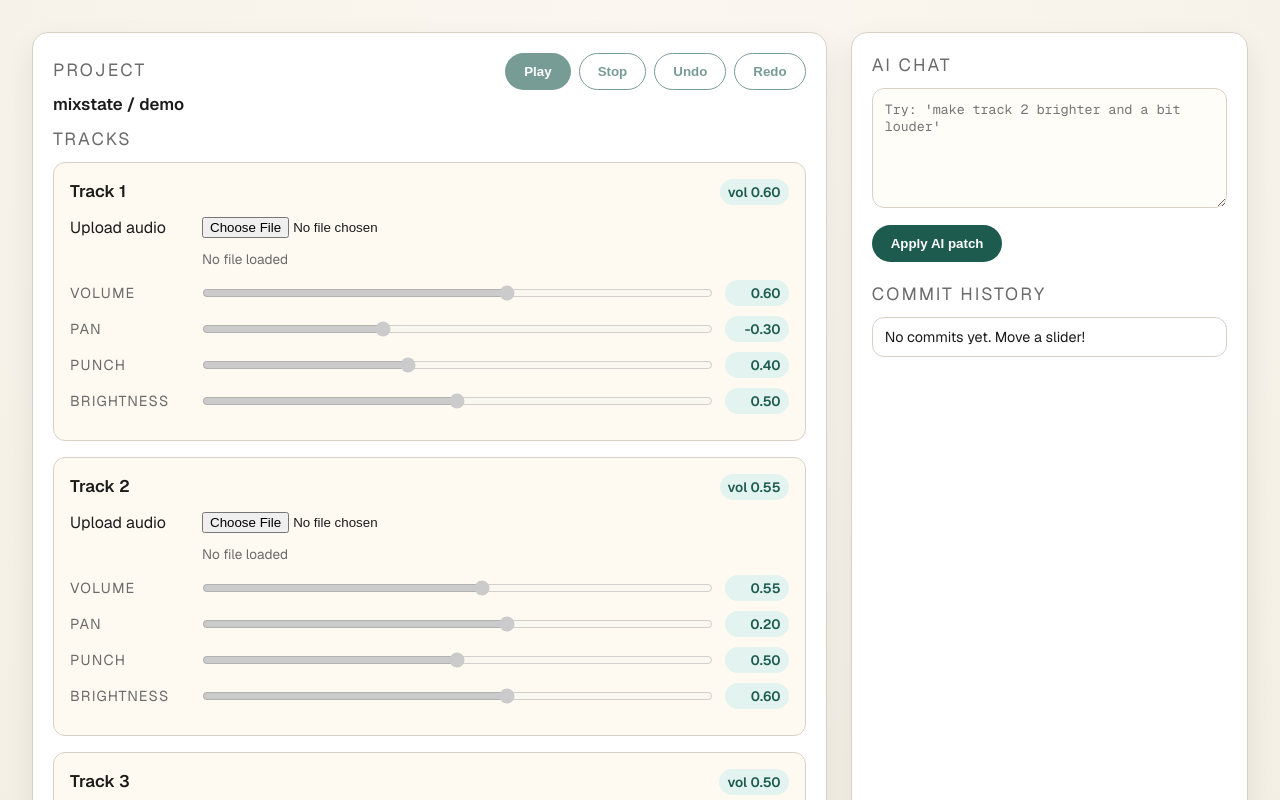
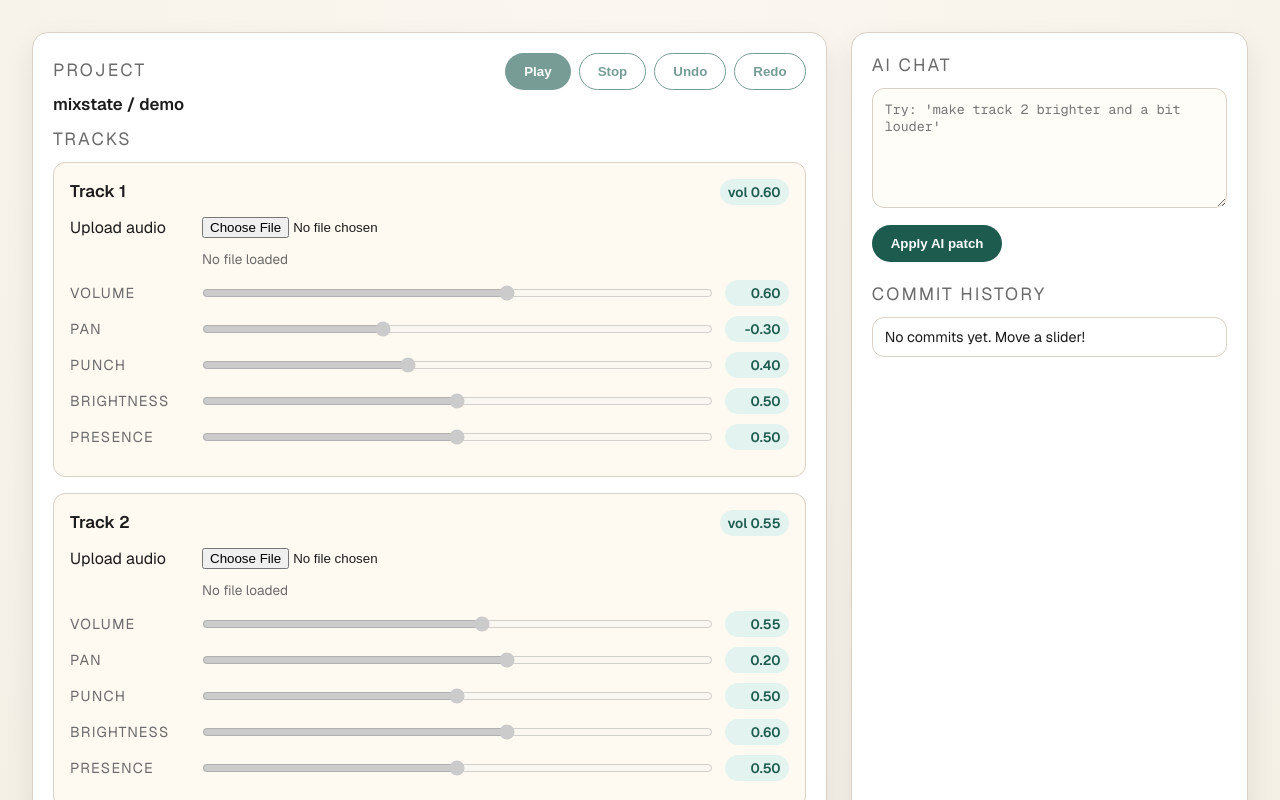
Before and after one commit to yiweihsu/mix-flow, a Next.js app: page /project/demo in a window 1280 px wide. Shown: the top 800 px of the page. Built offline with nearby package versions, Linux system fonts and the light colour scheme.

Commit message:
feat: expose presence parameter in track UI

```diff
--- a/src/app/project/[id]/page.tsx
+++ b/src/app/project/[id]/page.tsx
@@ -329,9 +329,12 @@ export default function ProjectPage({ params }: { params: Promise<{ id: string }
               ["pan", -1, 1, 0.01],
               ["punch", 0, 1, 0.01],
               ["brightness", 0, 1, 0.01],
+              ["presence", 0, 1, 0.01],
             ] as const).map(([key, min, max, step]) => (
               <div className="slider-row" key={`${index}-${key}`}>
-                <label htmlFor={`track-${index}-${key}`}>{key}</label>
+                <label htmlFor={`track-${index}-${key}`}>
+                  {key === "presence" ? "PRESENCE" : key}
+                </label>
                 <input
                   id={`track-${index}-${key}`}
                   type="range"
--- a/src/audio/engine/AudioEngine.ts
+++ b/src/audio/engine/AudioEngine.ts
@@ -160,7 +160,7 @@ export class AudioEngine {
       nodes.pan.pan.value = track.pan;
       // brightness -> spectral tilt (not implemented yet)
       // punch -> transient emphasis (not implemented yet)
-      // presence -> upper-mid focus (not implemented yet)
+      // presence -> upper-mid focus / forwardness (not implemented yet)
       // space -> shared space send (not implemented yet)
       nodes.enabled = track.hasAudio;
     });
```
